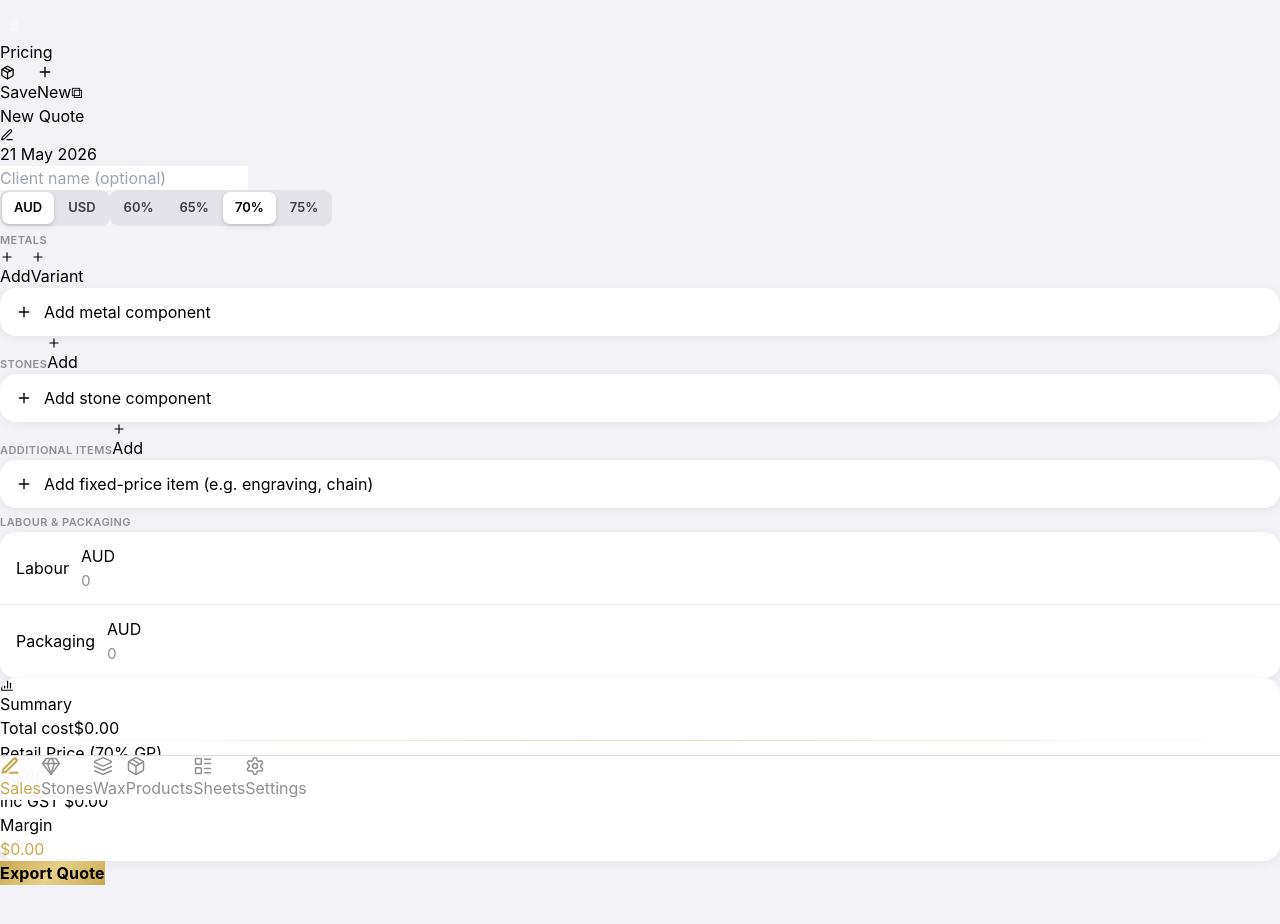
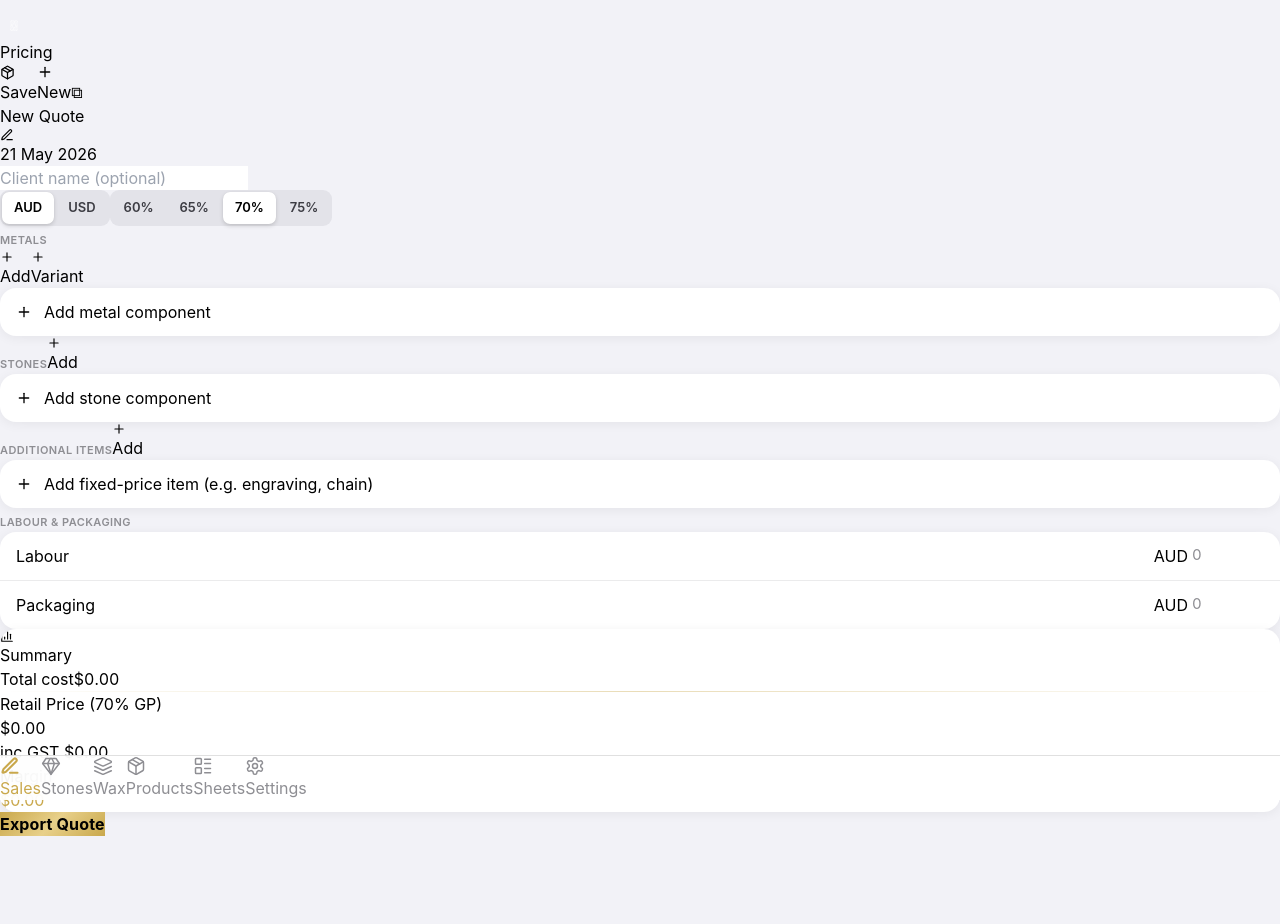
Before and after one commit to jacksonduxbury-spec/BSPRICE, a Next.js app: page / in a window 1280 px wide. Shown: the top 924 px of the page. Built offline with nearby package versions, Linux system fonts and the light colour scheme.

Commit message:
Fix metal row width on desktop, fix Labour/Packaging with inline styles

```diff
--- a/app/page.tsx
+++ b/app/page.tsx
@@ -184,7 +184,7 @@ function MetalLineRow({ line, prices, currency, rate, onUpdate, onDelete }: {
         <div style={{ display: 'flex', alignItems: 'center', gap: 4, flex: 1, minWidth: 0 }}>
           <input
             className="ios-input text-right price-display"
-            style={{ minWidth: 0, flex: 1 }}
+            style={{ width: 72, minWidth: 0, flexShrink: 1 }}
             type="number"
             inputMode="decimal"
             step="0.1"
@@ -1501,24 +1501,36 @@ function QuoteBuilderTab({ quote, settings, onChange }: {
         </div>
         <div className="ios-card mx-4 mb-3">
           <div className="ios-row row-sep">
-            <span className="text-sm font-medium flex-1">Labour</span>
-            <div className="flex items-center gap-1">
+            <span className="text-sm font-medium" style={{ flex: 1 }}>Labour</span>
+            <div style={{ display: 'flex', alignItems: 'center', gap: 4 }}>
               <span className="text-xs text-ios-secondary">{currency}</span>
-              <NumInput
-                value={quote.labour}
-                onChange={v => onChange({ ...quote, labour: v })}
+              <input
+                className="ios-input text-right price-display"
+                style={{ width: 72 }}
+                type="number"
+                inputMode="decimal"
+                step="0.01"
+                min="0"
+                value={quote.labour === 0 ? '' : quote.labour}
                 placeholder="0"
+                onChange={e => onChange({ ...quote, labour: parseFloat(e.target.value) || 0 })}
               />
             </div>
           </div>
           <div className="ios-row">
-            <span className="text-sm font-medium flex-1">Packaging</span>
-            <div className="flex items-center gap-1">
+            <span className="text-sm font-medium" style={{ flex: 1 }}>Packaging</span>
+            <div style={{ display: 'flex', alignItems: 'center', gap: 4 }}>
               <span className="text-xs text-ios-secondary">{currency}</span>
-              <NumInput
-                value={quote.packaging}
-                onChange={v => onChange({ ...quote, packaging: v })}
+              <input
+                className="ios-input text-right price-display"
+                style={{ width: 72 }}
+                type="number"
+                inputMode="decimal"
+                step="0.01"
+                min="0"
+                value={quote.packaging === 0 ? '' : quote.packaging}
                 placeholder="0"
+                onChange={e => onChange({ ...quote, packaging: parseFloat(e.target.value) || 0 })}
               />
             </div>
           </div>
```
